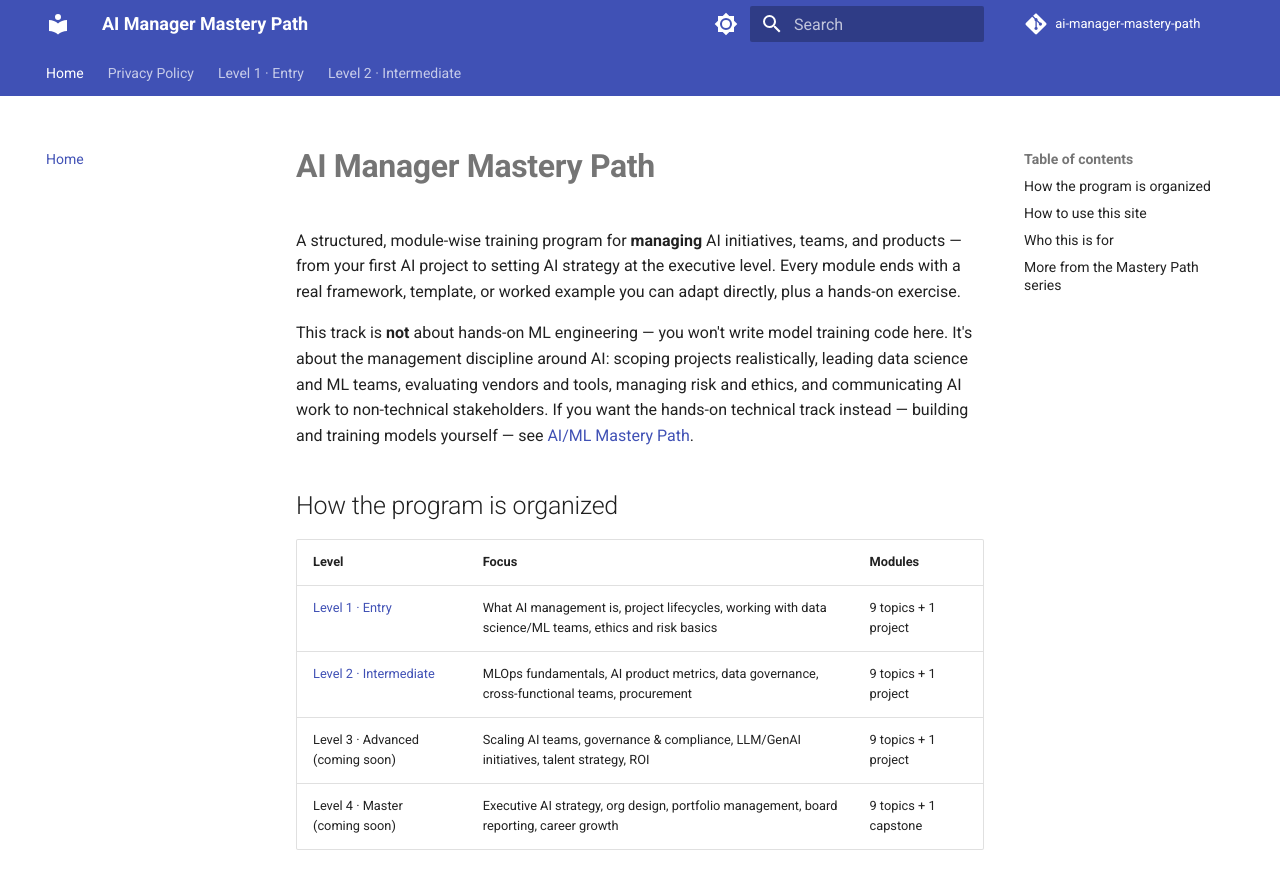
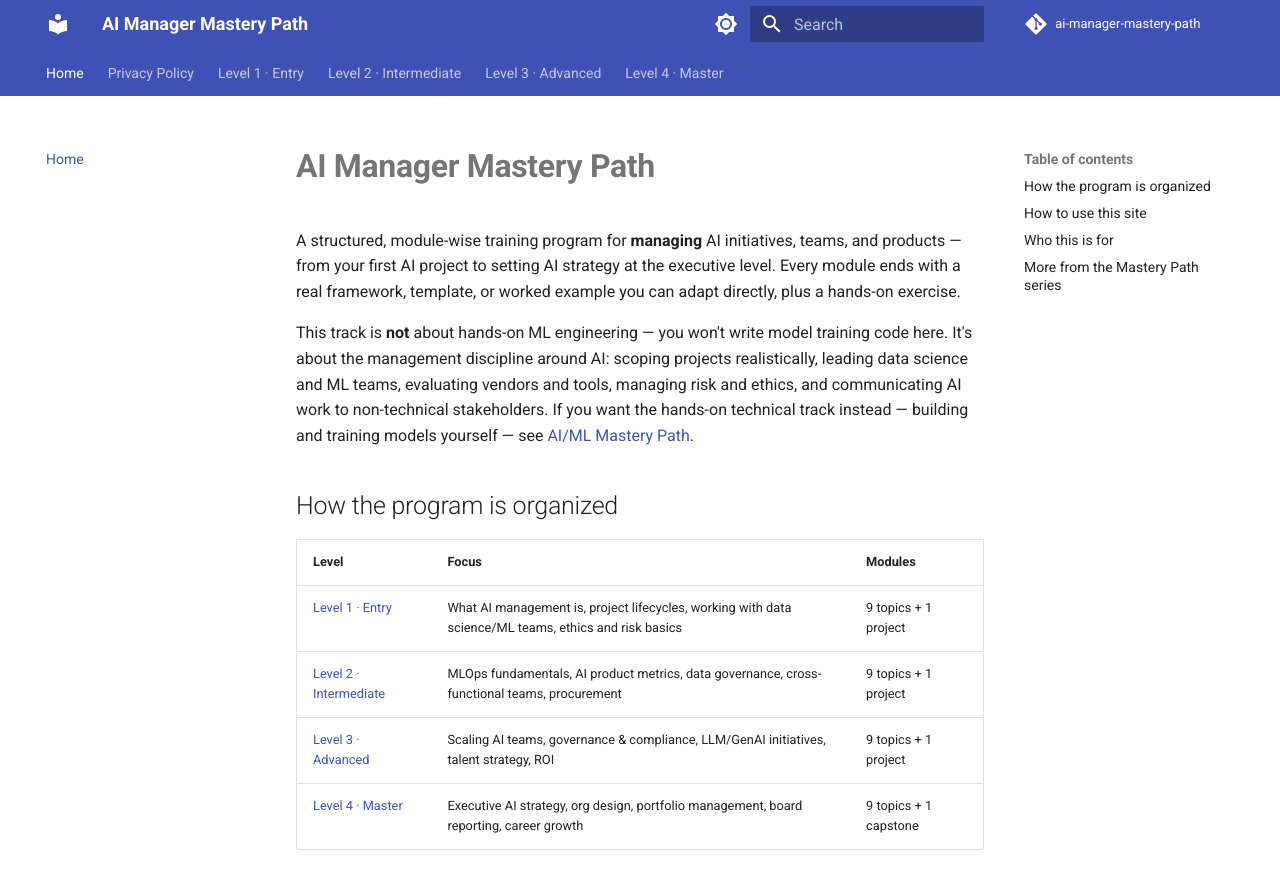
Before and after one commit to SIGILIPELLI/ai-manager-mastery-path, an MkDocs documentation site: the page built from docs/index.md, in a window 1280 px wide and 900 px high. Shown: the top 889 px of the window. Built offline with MkDocs 1.6.1 and Material for MkDocs 9.7.7, drawn with Linux system fonts in a browser that asks for light colours; comment, search, counter and statistics services are not loaded; part of the change alters nothing that is shown.

Commit message:
Restore finished level(s) to nav/sitemap/homepage
Co-Authored-By: Claude Opus 5 <noreply@anthropic.com>

```diff
--- a/docs/index.md
+++ b/docs/index.md
@@ -24,8 +24,8 @@ non-technical stakeholders. If you want the hands-on technical track instead
 |-------|-------|---------|
 | [Level 1 · Entry](level-1/index.md) | What AI management is, project lifecycles, working with data science/ML teams, ethics and risk basics | 9 topics + 1 project |
 | [Level 2 · Intermediate](level-2/index.md) | MLOps fundamentals, AI product metrics, data governance, cross-functional teams, procurement | 9 topics + 1 project |
-| Level 3 · Advanced (coming soon) | Scaling AI teams, governance & compliance, LLM/GenAI initiatives, talent strategy, ROI | 9 topics + 1 project |
-| Level 4 · Master (coming soon) | Executive AI strategy, org design, portfolio management, board reporting, career growth | 9 topics + 1 capstone |
+| [Level 3 · Advanced](level-3/index.md) | Scaling AI teams, governance & compliance, LLM/GenAI initiatives, talent strategy, ROI | 9 topics + 1 project |
+| [Level 4 · Master](level-4/index.md) | Executive AI strategy, org design, portfolio management, board reporting, career growth | 9 topics + 1 capstone |
 
 ## How to use this site
 
--- a/mkdocs.yml
+++ b/mkdocs.yml
@@ -74,7 +74,27 @@ nav:
       - "08 · Change Management for AI Adoption": level-2/08-change-management-ai-adoption.md
       - "09 · Budgeting for AI Projects": level-2/09-budgeting-for-ai-projects.md
       - "10 · Project — Design an MLOps Process for a Team": level-2/10-project-mlops-process.md
-# --- auto-pruned stub levels (see AdSense low-value-content fix) ---
-exclude_docs: |
-  level-3/*.md
-  level-4/*.md
+  - "Level 3 · Advanced":
+      - Overview: level-3/index.md
+      - "01 · Scaling AI Teams": level-3/01-scaling-ai-teams.md
+      - "02 · AI Governance & Compliance": level-3/02-ai-governance-compliance.md
+      - "03 · Managing LLM/GenAI Initiatives": level-3/03-managing-llm-genai-initiatives.md
+      - "04 · AI Talent Strategy": level-3/04-ai-talent-strategy.md
+      - "05 · Cross-Team AI Platform Strategy": level-3/05-cross-team-ai-platform-strategy.md
+      - "06 · Managing AI Incidents & Model Failures": level-3/06-managing-ai-incidents.md
+      - "07 · AI ROI Measurement": level-3/07-ai-roi-measurement.md
+      - "08 · Vendor & Partner Management for AI": level-3/08-vendor-partner-management.md
+      - "09 · Building AI Centers of Excellence": level-3/09-building-ai-centers-of-excellence.md
+      - "10 · Project — An AI Governance Framework for an Organization": level-3/10-project-ai-governance-framework.md
+  - "Level 4 · Master":
+      - Overview: level-4/index.md
+      - "01 · Executive AI Strategy": level-4/01-executive-ai-strategy.md
+      - "02 · Org Design for AI-First Companies": level-4/02-org-design-ai-first-companies.md
+      - "03 · AI Portfolio Management": level-4/03-ai-portfolio-management.md
+      - "04 · Leading Through AI Disruption": level-4/04-leading-through-ai-disruption.md
+      - "05 · AI Regulation & Policy at Scale": level-4/05-ai-regulation-policy-at-scale.md
+      - "06 · Board-Level AI Reporting": level-4/06-board-level-ai-reporting.md
+      - "07 · Building AI Culture": level-4/07-building-ai-culture.md
+      - "08 · M&A and AI Capability Integration": level-4/08-ma-ai-capability-integration.md
+      - "09 · Career Growth: AI Manager to Chief AI Officer": level-4/09-career-growth-ai-manager-to-caio.md
+      - "10 · Capstone — Full AI Strategy, Governance & Org Design": level-4/10-capstone-ai-strategy-governance-org-design.md
```
